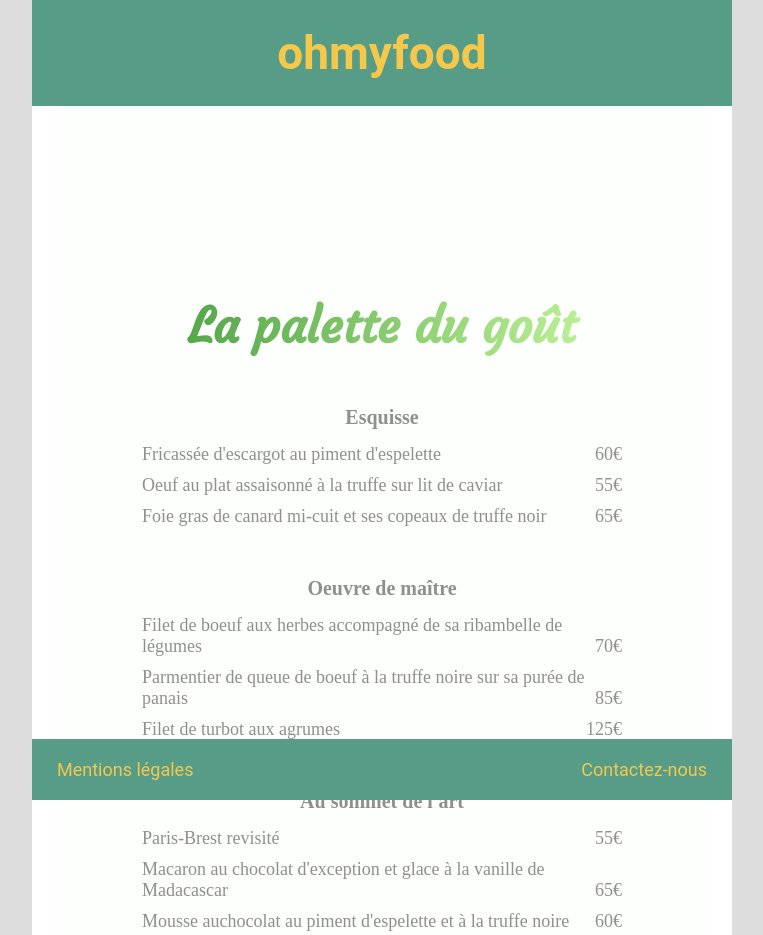
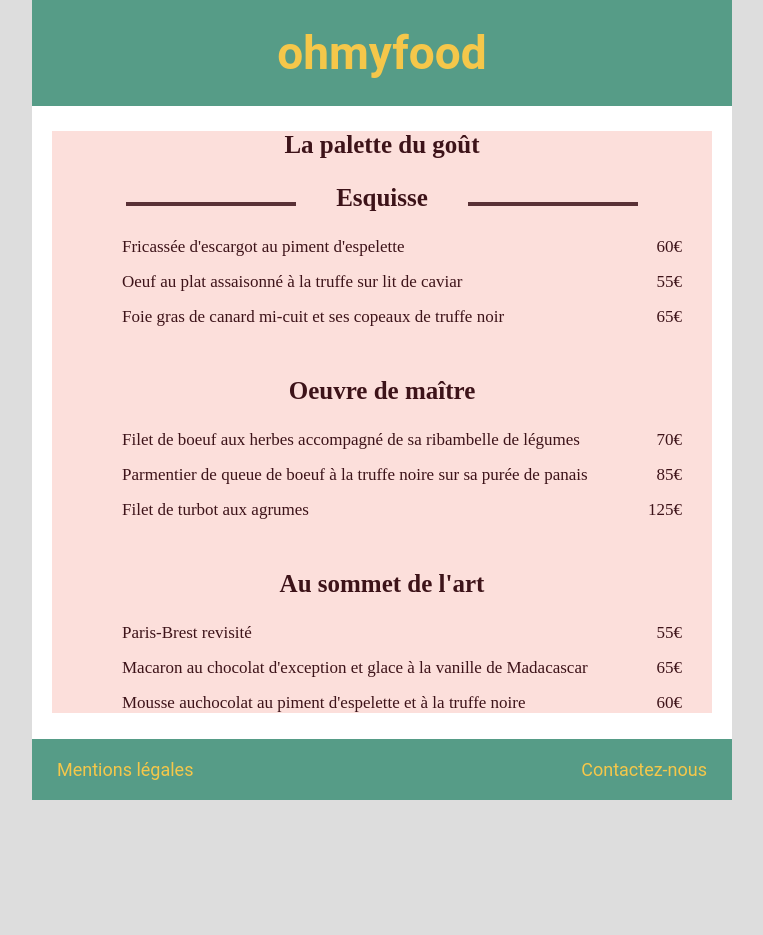
Before and after one commit to YacineDjediden/ohmyfood, a plain HTML site: page menu/palette_gout.html in a window 1280 px wide. Shown: the top 935 px of the page, without its empty margins (258-1021 px from the left). After the commit the page ends 800 px from the top, so only its background shows below. Drawn offline with Linux system fonts and the light colour scheme.

Commit message:
retouche de vérif structure html

```diff
--- a/menu/palette_gout.html
+++ b/menu/palette_gout.html
@@ -3,9 +3,6 @@
     <head>
         <meta charset="utf-8" />
         <link href="../css/styles.css" rel="stylesheet" />
-        <link href="../css/styles_chic_fr.css" rel="stylesheet" />
-        <link href="../css/styles_delice_papilles.css" rel="stylesheet" />
-        <link href="../css/styles_palette_gout.css" rel="stylesheet" />
         <link href="https://fonts.googleapis.com/css?family=Courgette&display=swap" rel="stylesheet">
         <title>La palette du goût</title>
     </head>
@@ -13,10 +10,12 @@
         <header>
 		    <h1>ohmyfood</h1>
         </header>
-        <div id="conteneur">
+        <div id="plat-palettes-gout">
             <div class="plat">
-                <h2>La palette du goût</h2>
-                <div class="esquise">
+                <div class="titre-plat">
+                    <h3>La palette du goût</h3>
+                </div>
+                <div class="categorie-entree">
                     <h3>Esquisse</h3>
                     <ul>
                         <li>Fricassée d'escargot au piment d'espelette <span class="prix">60€</span></li>
@@ -24,7 +23,7 @@
                         <li>Foie gras de canard mi-cuit et ses copeaux de truffe noir <span class="prix">65€</span></li>
                     </ul>
                 </div>
-                <div class="oeuvre-maitre">
+                <div class="categorie-plat">
                     <h3>Oeuvre de maître</h3>
                     <ul>
                         <li>Filet de boeuf aux herbes accompagné de sa ribambelle de légumes <span class="prix">70€</span></li>
@@ -32,7 +31,7 @@
                         <li>Filet de turbot aux agrumes <span class="prix">125€</span></li>
                     </ul>
                 </div>
-                <div class="sommet-art">
+                <div class="categorie-dessert">
                     <h3>Au sommet de l'art</h3>
                     <ul>
                         <li>Paris-Brest revisité <span class="prix">55€</span></li>
```
Also changed, not shown: index.html (+3 -3 lines), menu/chic_fr.html (+5 -3 lines), menu/delices_papilles.html (+7 -9 lines), menu/mentions_legales.html (added, +3 -0 lines), menu/note_enchantee.html (+3 -3 lines).
